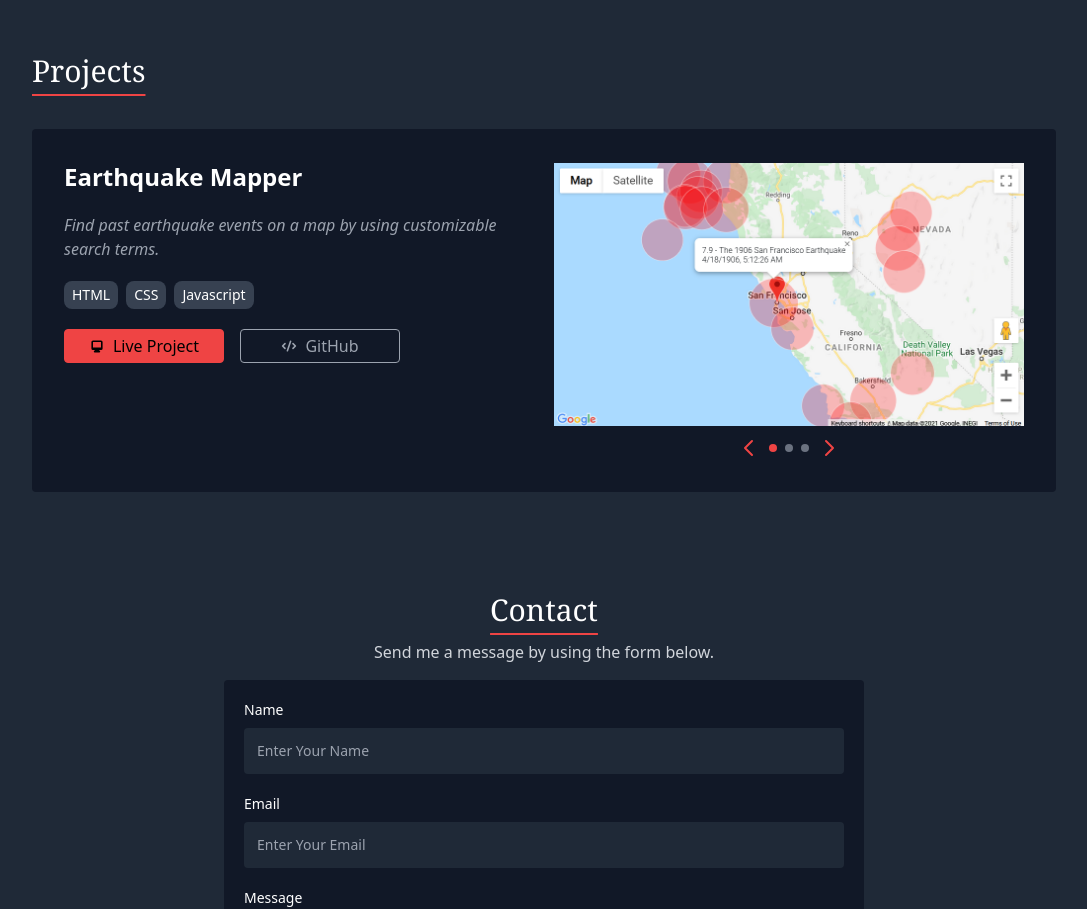
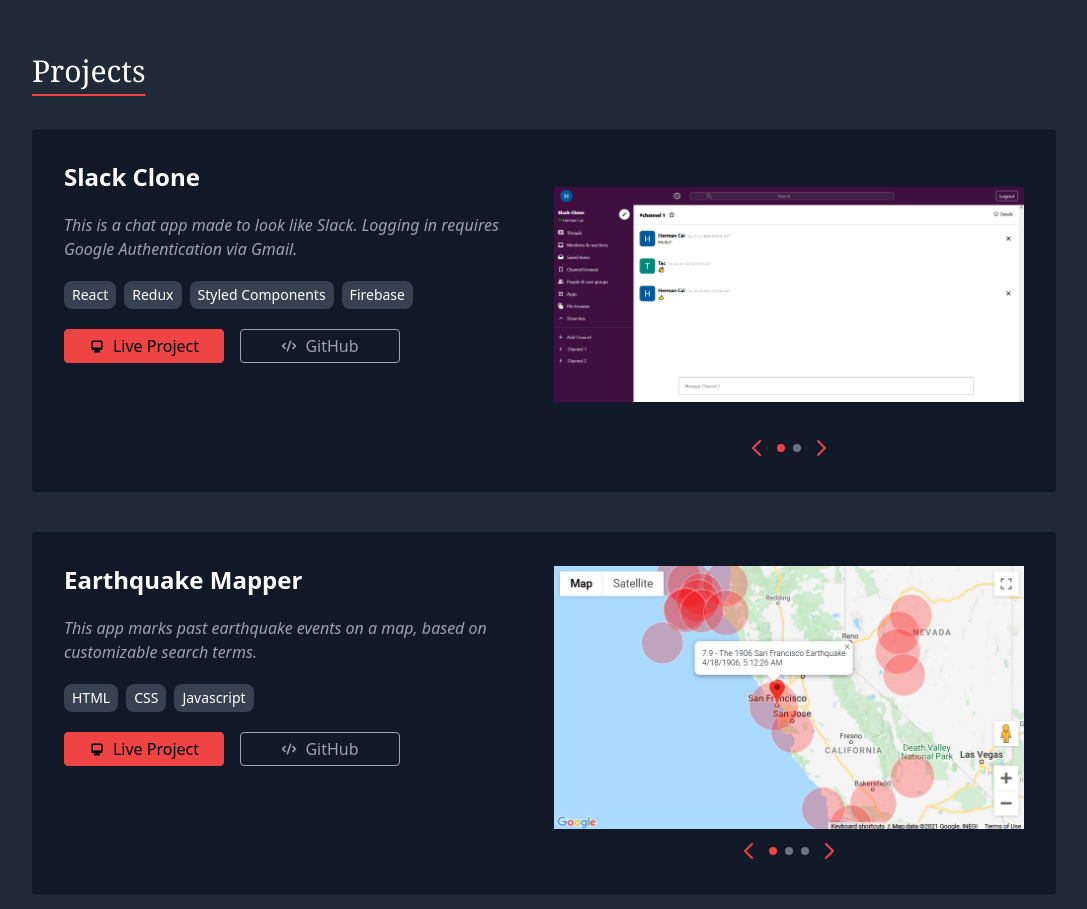
Before and after one commit to hermancai/portfolio, a Next.js app: page / in a window 1280 px wide. Shown: the part 1280-2189 px from the top of the page, without its empty margins (96-1183 px from the left). Built offline with nearby package versions, Linux system fonts and the light colour scheme.

Commit message:
Add slack clone to projects

```diff
--- a/components/Projects.js
+++ b/components/Projects.js
@@ -1,20 +1,61 @@
 import EmblaCarousel from "../components/EmblaCarousel";
 import { DesktopComputerIcon, CodeIcon } from "@heroicons/react/solid";
 import { eqmapperImagesCount, eqmapperImagesByIndex } from "../public/images/eqmapper";
+import { slackcloneImagesCount, slackcloneImagesByIndex } from "../public/images/slackclone";
 
 function Projects({ id }) {
   const eqmapperSlides = Array.from(Array(eqmapperImagesCount).keys());
+  const slackcloneSlides = Array.from(Array(slackcloneImagesCount).keys());
 
   return (
     <div id={id}>
       <div className="flex flex-col w-full items-center pt-[100px]">
         <div className="flex flex-col w-4/5 space-y-10">
           <p className="sectionLabel">Projects</p>
+
+          <div className="bg-gray-900 rounded w-full p-8 gap-5 grid grid-cols-1 md:grid-cols-2">
+            <div className="flex flex-col gap-5 max-w-max">
+              <p className="font-bold text-2xl">Slack Clone</p>
+              <p className="italic text-gray-400">
+                This is a chat app made to look like Slack. Logging in requires Google Authentication via Gmail.
+              </p>
+              <div className="flex flex-wrap gap-2">
+                <p className="projectLabel">React</p>
+                <p className="projectLabel">Redux</p>
+                <p className="projectLabel">Styled Components</p>
+                <p className="projectLabel">Firebase</p>
+              </div>
+              <div className="flex flex-wrap gap-4">
+                <a
+                  className="linkButton fillButton"
+                  href="https://slack-clone-893d9.web.app"
+                  target="_blank"
+                  rel="noopener noreferrer"
+                >
+                  <DesktopComputerIcon className="h-4 mr-2" />
+                  Live Project
+                </a>
+                <a
+                  className="linkButton outlineButton"
+                  href="https://github.com/hermancai/slack-clone"
+                  target="_blank"
+                  rel="noopener noreferrer"
+                >
+                  <CodeIcon className="h-4 mr-2" />
+                  GitHub
+                </a>
+              </div>
+            </div>
+            <div>
+              <EmblaCarousel slides={slackcloneSlides} imageFunc={slackcloneImagesByIndex} projectName="slack clone" />
+            </div>
+          </div>
+
           <div className="bg-gray-900 rounded w-full p-8 gap-5 grid grid-cols-1 md:grid-cols-2">
             <div className="flex flex-col gap-5 max-w-max">
               <p className="font-bold text-2xl">Earthquake Mapper</p>
               <p className="italic text-gray-400">
-                Find past earthquake events on a map by using customizable search terms.
+                This app marks past earthquake events on a map, based on customizable search terms.
               </p>
               <div className="flex flex-wrap gap-2">
                 <p className="projectLabel">HTML</p>
--- /dev/null
+++ b/public/images/slackclone/index.js
@@ -0,0 +1,7 @@
+import slackclone1 from "./slackclone1.png";
+import slackclone2 from "./slackclone2.png";
+
+const slackcloneImages = [slackclone1, slackclone2];
+
+export const slackcloneImagesCount = slackcloneImages.length;
+export const slackcloneImagesByIndex = (index) => slackcloneImages[index % slackcloneImagesCount];
--- a/styles/globals.css
+++ b/styles/globals.css
@@ -16,7 +16,7 @@
   }
 
   .projectLabel {
-    @apply rounded-lg bg-gray-700 px-2 py-1 w-min font-light text-sm;
+    @apply rounded-lg bg-gray-700 px-2 py-1 w-min font-light text-sm whitespace-nowrap;
   }
 
   .linkButton {
```
Also changed, not shown: public/images/slackclone/slackclone1.png (added), public/images/slackclone/slackclone2.png (added).
